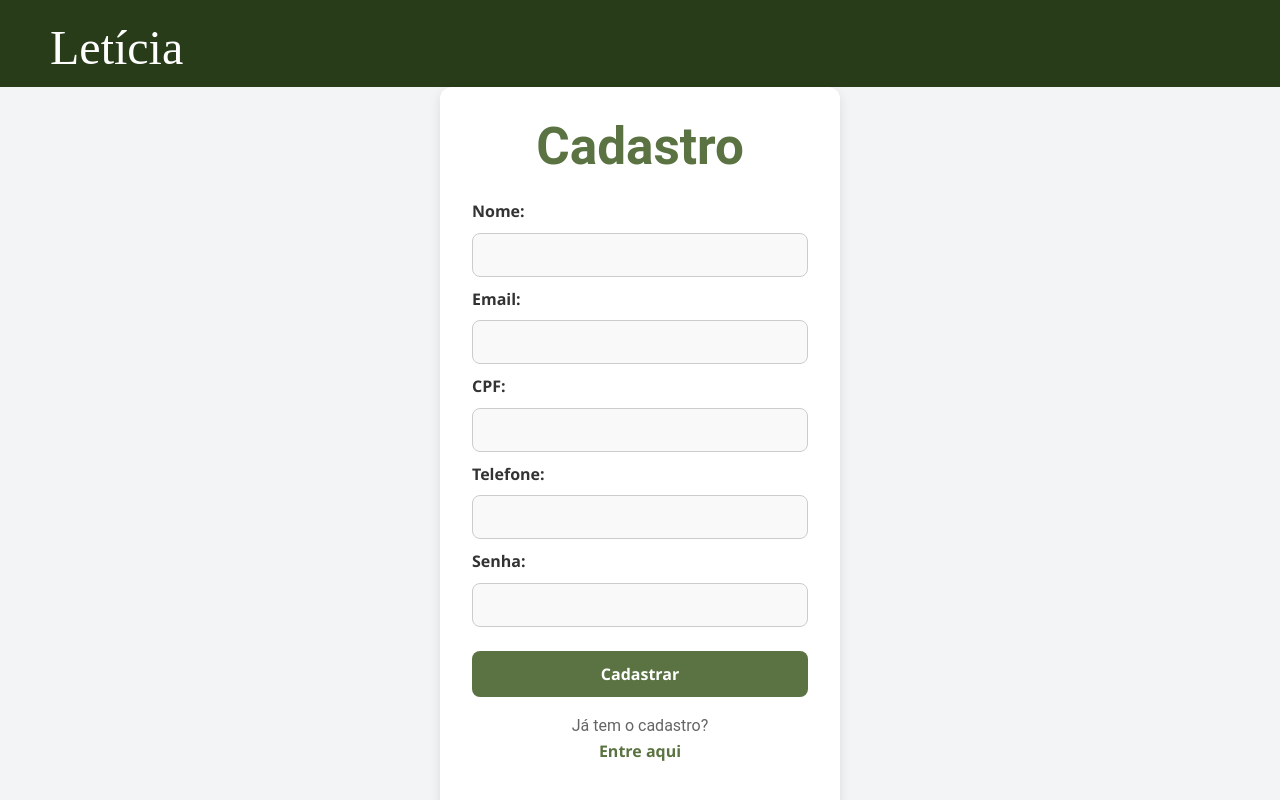
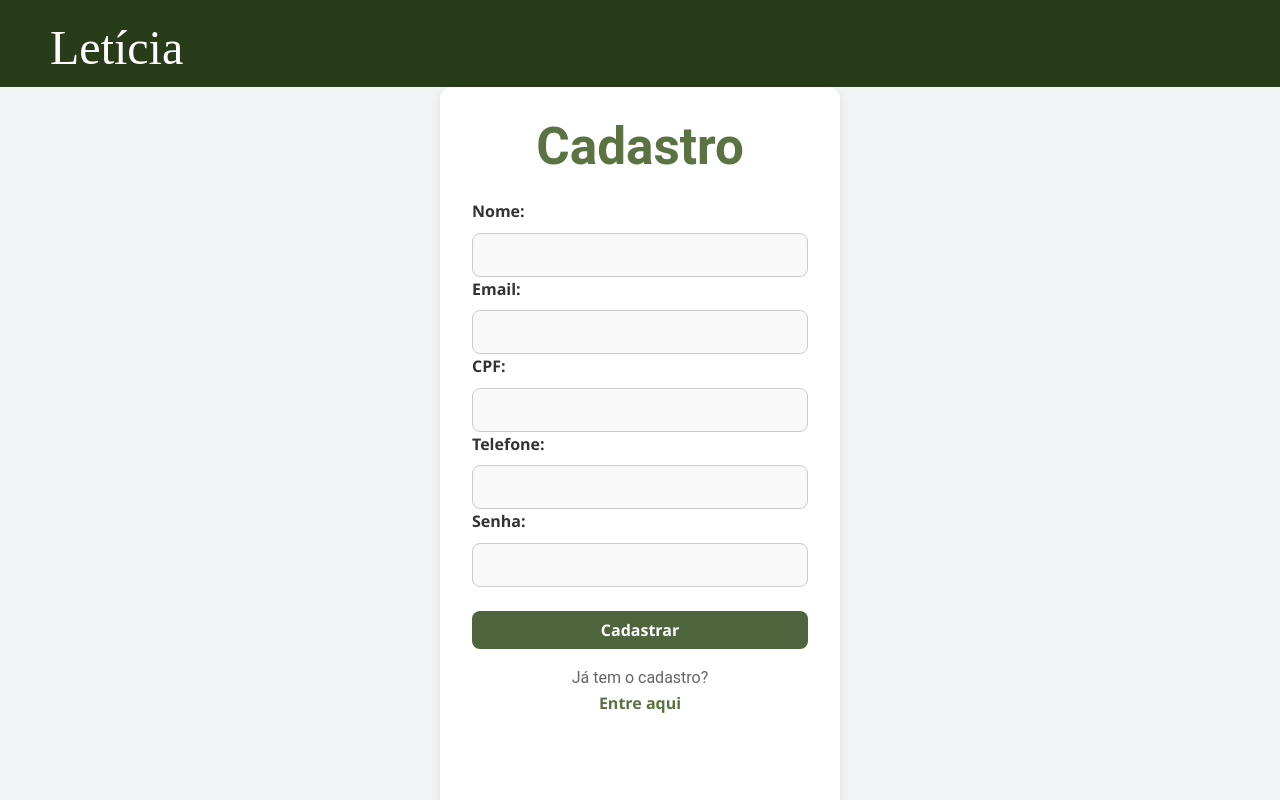
Before and after one commit to AquilaOliveira/sitepsicologo-react-python, a React (Vite) app in the folder frontend/: page /cadastro in a window 1280 px wide. Built offline with nearby package versions, Linux system fonts and the light colour scheme; a web font is replaced by a local one.

Commit message:
estilo forms agina inicial

```diff
--- a/frontend/src/components/AgendamentoContato/Agendamento.css
+++ b/frontend/src/components/AgendamentoContato/Agendamento.css
@@ -12,7 +12,7 @@
     flex-direction: column;
     align-items: center;
     flex: 1;
-    padding: 20px;
+    padding: 10px;
     background-color: #f9f9f9;
     border-radius: 8px;
     box-shadow: 0 0 10px rgb(0, 0, 0);
@@ -25,63 +25,54 @@
     color: #000000;
   }
 
-  #formagendamento {
+   .formagendamento {
     display: flex;
     flex-direction: column;
-    width: 100%;
-    max-width: 600px;
+    gap: 2rem;
+    max-width: 500px;
+    margin: 0 auto;
+    padding: 1rem;
+    background-color: white;
+    border-radius: 8px;
+    box-shadow: 0 0 10px rgba(0,0,0,0.1);
   }
 
-  label {
-    margin: 10px 0 5px;
+  .form-row {
+    display: flex;
+    gap: 1rem;
+    flex-wrap: wrap;
+
   }
 
-  input,
-  textarea,
-  .react-datepicker__input-container input {
-    padding: 10px;
-    margin-bottom: 20px;
+  .form-row > div {
+    flex: 1;
+    min-width: 200px;
+  }
+
+  input, textarea, button {
+    width: 100%;
+    padding: 0.5rem;
+    border-radius: 4px;
     border: 1px solid #ccc;
-    border-radius: 5px;
   }
 
   textarea {
+    min-height: 100px;
     resize: vertical;
-    height: 150px;
   }
 
-  button {
-    background-color: #4caf50;
+  button[type="submit"] {
+    background-color: #4d643c;
+    color: white;
+    font-weight: bold;
+    cursor: pointer;
     border: none;
-    color: white;
-    padding: 10px;
-    font-size: 16px;
-    border-radius: 6px;
-    cursor: pointer;
-    transition: background-color 0.3s;
+    padding: 0.5rem 1rem;
   }
 
-  button:hover {
-    background-color: #45a049;
+  button[type="submit"]:hover {
+    background-color: #218838;
   }
-
-  .calendario-container {
-    display: flex;
-    flex-direction: column;
-    align-items: flex-start;
-    width: 100%;
-  }
-
-  .calendario-input {
-    padding: 10px;
-    margin-top: 10px;
-    border: 1px solid #ccc;
-    border-radius: 6px;
-    font-size: 16px;
-    width: 100%;
-    box-sizing: border-box;
-  }
-
 
   #local {
     flex: 1;
--- a/frontend/src/components/AgendamentoContato/AgendamentoForm.jsx
+++ b/frontend/src/components/AgendamentoContato/AgendamentoForm.jsx
@@ -31,6 +31,8 @@ const AgendamentoForm = () => {
       <h2>Agendamento e Contato</h2>
 
       <form className="formagendamento" onSubmit={handleSubmit}>
+        <div className="form-row">
+          <div>
             <label htmlFor="nome">Nome:</label>
             <input
               type="text"
@@ -40,7 +42,9 @@ const AgendamentoForm = () => {
               onChange={handleChange}
               required
             />
+          </div>
 
+          <div>
             <label htmlFor="email">Email:</label>
             <input
               type="email"
@@ -50,7 +54,10 @@ const AgendamentoForm = () => {
               onChange={handleChange}
               required
             />
+          </div>
+        </div>
 
+        <div>
           <label htmlFor="mensagem">Mensagem:</label>
           <textarea
             id="mensagem"
@@ -59,11 +66,14 @@ const AgendamentoForm = () => {
             onChange={handleChange}
             required
           />
+        </div>
 
+        <div>
           <CalendarioInput
             selectedDate={formData.data}
             onChange={handleDateChange}
           />
+        </div>
 
         <button type="submit">Enviar</button>
       </form>
--- a/frontend/src/components/Forms/formDefault.jsx
+++ b/frontend/src/components/Forms/formDefault.jsx
@@ -9,7 +9,7 @@ export default function Form({ extraFields = [], onSubmit, buttonText = "Enviar"
   }
 
   return (
-    <form onSubmit={handleSubmit}>
+    <form onSubmit={handleSubmit} >
       {/* Campo Nome */}
       {extraFields.find(field => field.name === 'nome') && (
         <div>
--- a/frontend/src/pages/Cadastro.css
+++ b/frontend/src/pages/Cadastro.css
@@ -11,7 +11,7 @@
   align-items: center;
 }
 
-.form {
+.formcadastro {
   width: 65vw;
   height: 100%;
   max-width: 400px;
--- a/frontend/src/pages/cadastro.jsx
+++ b/frontend/src/pages/cadastro.jsx
@@ -71,7 +71,7 @@ const errorMessage = () => {
     <>
       <Headerlimpo> </Headerlimpo>
       <div className="cadastro-body">
-        <div className="form">
+        <div className="formcadastro">
           <div className="title">
             <h1>Cadastro</h1>
           </div>
```
Also changed, not shown: frontend/src/pages/HomePage.css (line endings or trailing spaces). Lines whose indentation alone changed are shown as unchanged.
